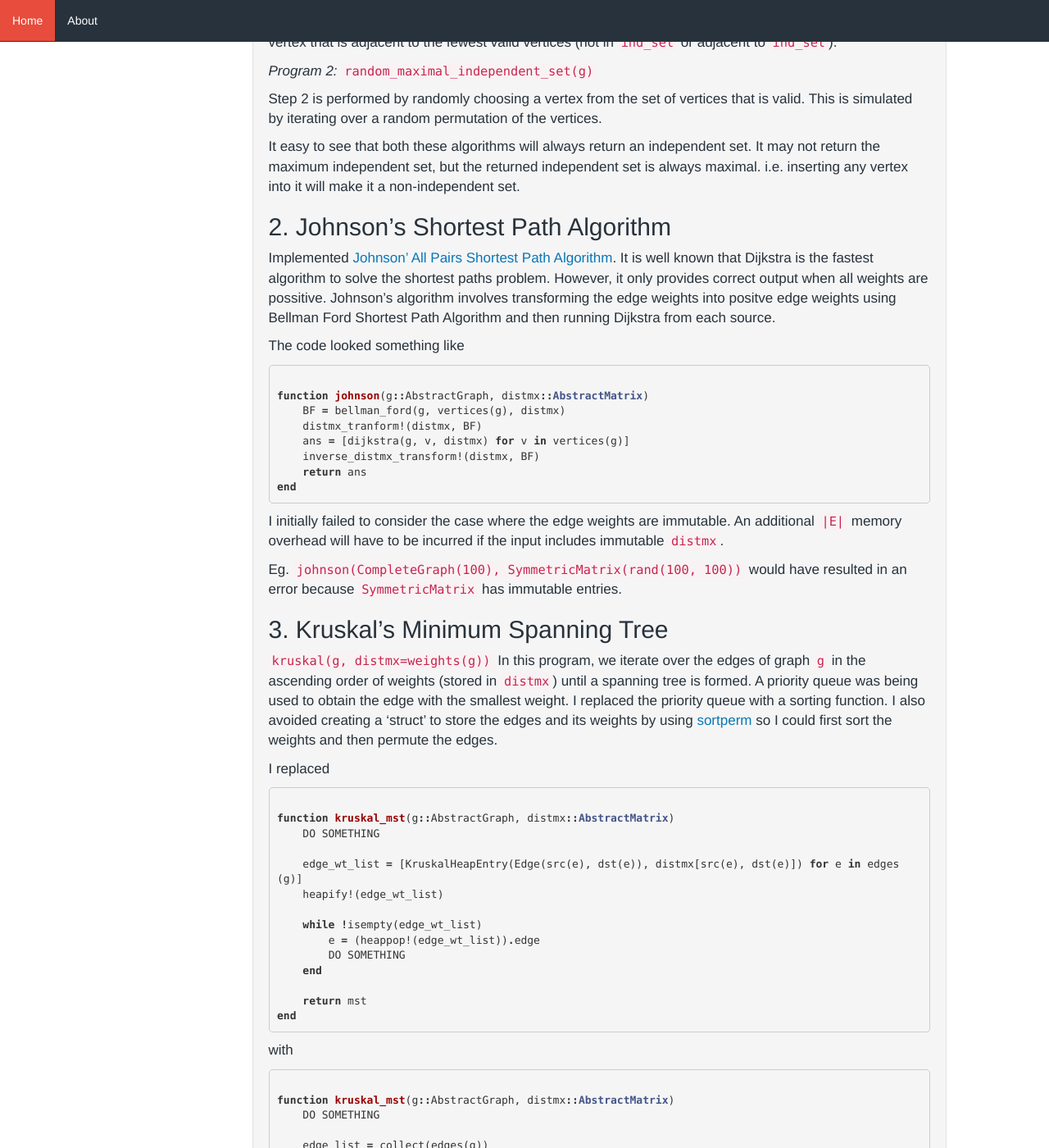
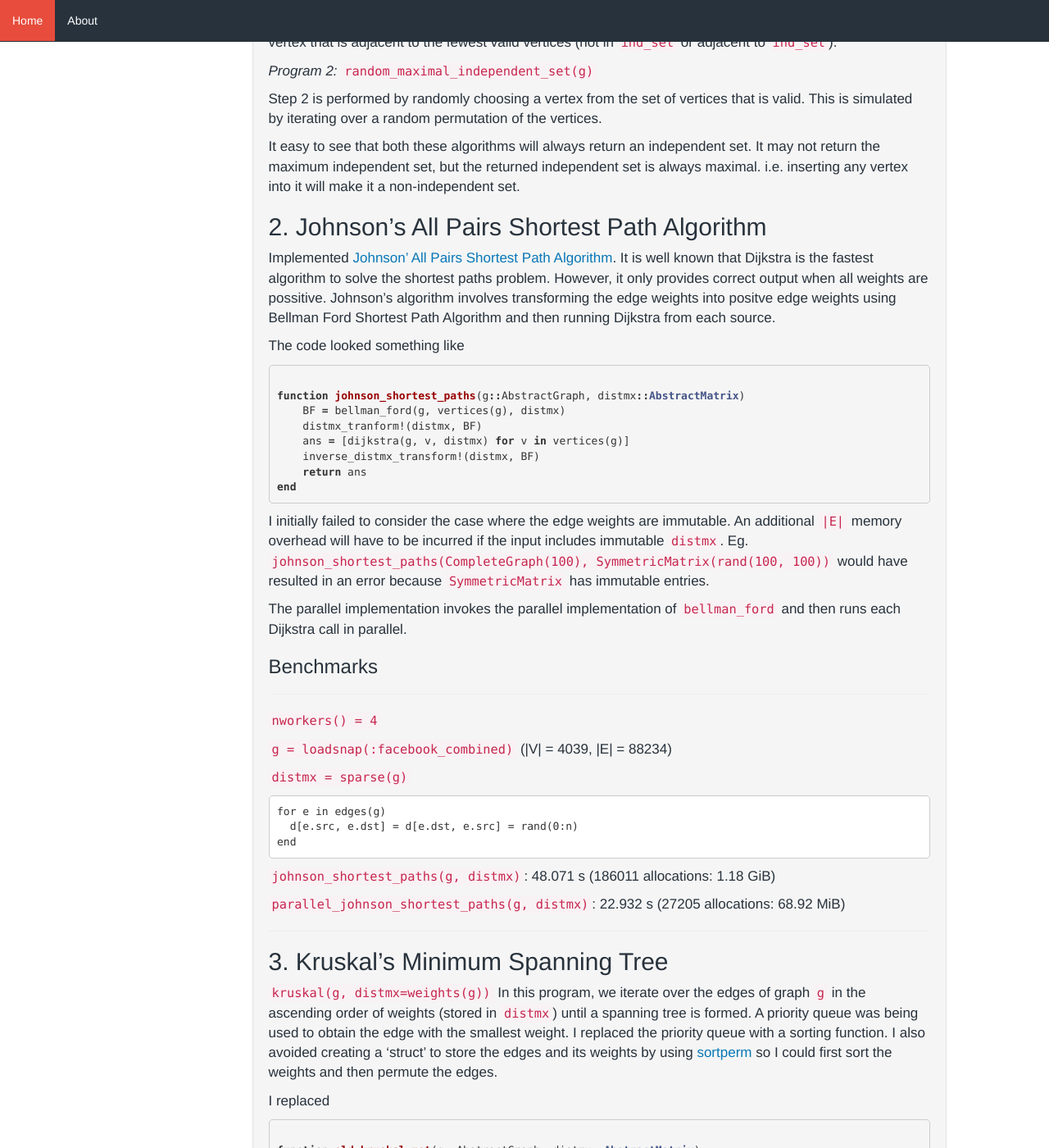
Before and after one commit to SohamTamba/GSoC, a Jekyll site: the page built from _posts/2018-05-26-weeks-1-to-2.markdown, in a window 1280 px wide and 1400 px high, scrolled down 1027 px. Shown: the whole window at 82% size. Built offline with Jekyll 4.4.1, drawn with Linux system fonts in a browser that asks for light colours; some of the changed text lies outside the part shown.

Commit message:
Benchmarks
k

````diff
--- a/_posts/2018-05-26-weeks-1-to-2.markdown
+++ b/_posts/2018-05-26-weeks-1-to-2.markdown
@@ -49,7 +49,7 @@ simulated by iterating over a random permutation of the vertices.
 
 It easy to see that both these algorithms will always return an independent set. It may not return the maximum independent set, but the returned independent set is always maximal. i.e. inserting any vertex into it will make it a non-independent set.
 
-## 2. Johnson's Shortest Path Algorithm
+## 2. Johnson's All Pairs Shortest Path Algorithm
 
 Implemented [Johnson' All Pairs Shortest Path Algorithm](https://en.wikipedia.org/wiki/Johnson%27s_algorithm).
 It is well known that Dijkstra is the fastest algorithm to solve the shortest paths problem.
@@ -59,7 +59,7 @@ using Bellman Ford Shortest Path Algorithm and then running Dijkstra from each s
 
 The code looked something like
 {% highlight julia %}
-function johnson(g::AbstractGraph, distmx::AbstractMatrix)
+function johnson_shortest_paths(g::AbstractGraph, distmx::AbstractMatrix)
     BF = bellman_ford(g, vertices(g), distmx)
     distmx_tranform!(distmx, BF)
     ans = [dijkstra(g, v, distmx) for v in vertices(g)]
@@ -69,9 +69,32 @@ end
 {% endhighlight %}
 
 I initially failed to consider the case where the edge weights are immutable.
-An additional `|E|` memory overhead will have to be incurred if the input includes immutable `distmx`.
+An additional `|E|` memory overhead will have to be incurred if the input includes immutable `distmx`. Eg. `johnson_shortest_paths(CompleteGraph(100), SymmetricMatrix(rand(100, 100))` would have resulted in an error because `SymmetricMatrix` has immutable entries.
 
-Eg. `johnson(CompleteGraph(100), SymmetricMatrix(rand(100, 100))` would have resulted in an error because `SymmetricMatrix` has immutable entries.
+The parallel implementation invokes the parallel implementation of `bellman_ford` and then
+runs each Dijkstra call in parallel.
+
+### Benchmarks
+
+---
+
+`nworkers() = 4`
+
+`g = loadsnap(:facebook_combined)` (\|V\| = 4039, \|E\| = 88234)
+
+`distmx = sparse(g)`
+
+```
+for e in edges(g)
+  d[e.src, e.dst] = d[e.dst, e.src] = rand(0:n)
+end
+```
+
+`johnson_shortest_paths(g, distmx)`:  48.071 s (186011 allocations: 1.18 GiB)
+
+`parallel_johnson_shortest_paths(g, distmx)`:  22.932 s (27205 allocations: 68.92 MiB)
+
+---
 
 ## 3. Kruskal's Minimum Spanning Tree
 `kruskal(g, distmx=weights(g))`
@@ -81,7 +104,7 @@ I replaced the priority queue with a sorting function. I also avoided creating a
 
 I replaced
 {% highlight julia %}
-function kruskal_mst(g::AbstractGraph, distmx::AbstractMatrix)
+function old_kruskal_mst(g::AbstractGraph, distmx::AbstractMatrix)
     DO SOMETHING
 
     edge_wt_list = [KruskalHeapEntry(Edge(src(e), dst(e)), distmx[src(e), dst(e)]) for e in edges(g)]
@@ -115,15 +138,19 @@ end
 
 ---
 
-`distmx = rand(nv(g):nv(g), nv(g), nv(g))`
+`g = loadsnap(:ego_twitter_u)` (\|V\| = 81306, \|E\| = 1342310)
 
----
+`distmx = sparse(g)`
 
-`g = CompleteGraph(1000)`: run-time improved from **193 ms** to **28 ms**.
+```
+for e in edges(g)
+  d[e.src, e.dst] = d[e.dst, e.src] = rand(-n:n)
+end
+```
 
----
+`old_kruskal_mst(g, distmx)`:  1.825 s (5512651 allocations: 116.70 MiB)
 
-`g = PathGraph(10000)`: run-time improved from **3.88 ms** to **1.15 ms**.
+`kruskal_mst(g, distmx)`:  237.103 ms (81324 allocations: 42.00 MiB)
 
 ---
 
````
Also changed, not shown: other parts of _posts/2018-05-26-weeks-1-to-2.markdown (+4 -4 lines), _posts/2018-06-11-weeks-3-to-4.markdown (+12 -25 lines), _posts/2018-06-25-weeks-5-to-6.markdown (+11 -2 lines), _posts/2018-07-09-weeks-7-to-8.markdown (+16 -3 lines), _posts/2018-07-23-weeks-9-to-10.markdown (renamed from _posts/2018-07-09-weeks-9-to-10.markdown, +15 -5 lines), _posts/2018-08-06-weeks-11-to-12.markdown (added, +256 -0 lines).
